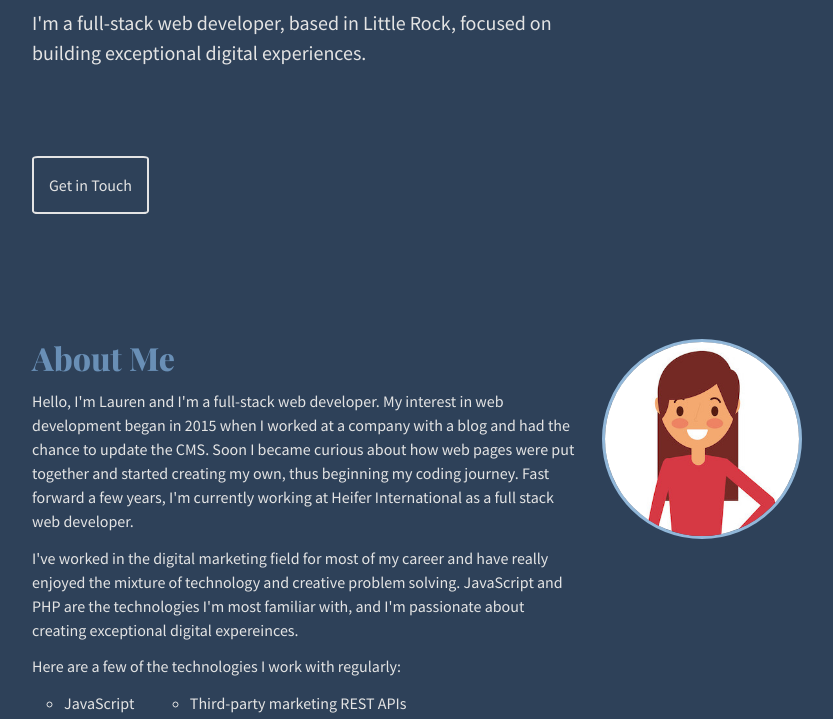
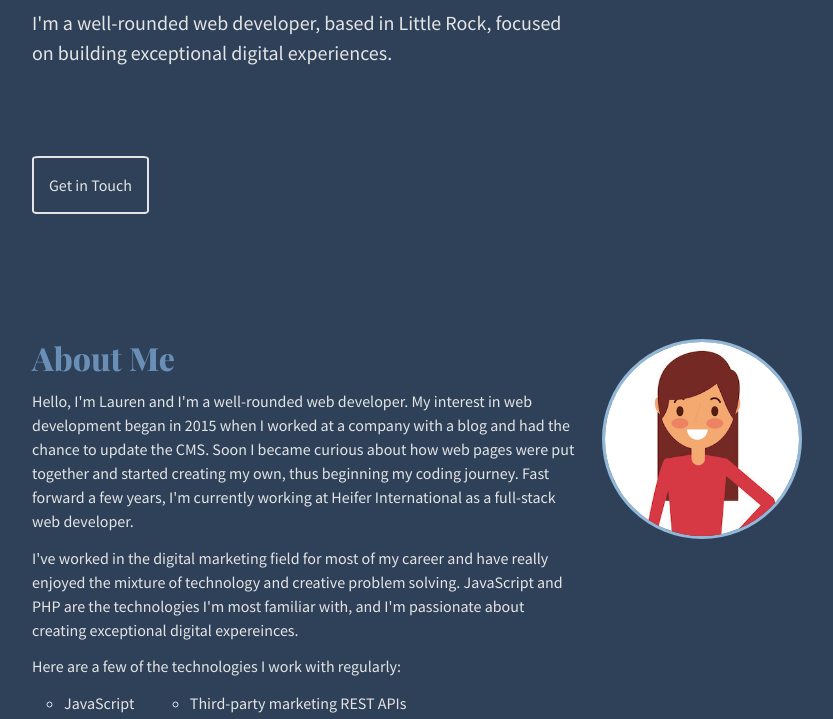
Before and after one commit to lauren-white/portfolio, a website: page index.html in a window 1280 px wide. Shown: the part 519-1238 px from the top of the page, without its empty margins (170-1003 px from the left). Drawn offline with nearby package versions, Linux system fonts and the light colour scheme; files that its build step writes are made by us from their sources.

Commit message:
Update index.html

```diff
--- a/index.html
+++ b/index.html
@@ -62,7 +62,7 @@
           <h2 class="home__h2">Lauren White</h2>
           <h3 class="home__h3">I Build Things for the Web.</h3>
           <p class="home__p">
-            I'm a full-stack web developer, based in Little Rock, focused on
+            I'm a well-rounded web developer, based in Little Rock, focused on
             building exceptional digital experiences.
           </p>
           <a href="mailto:laurenebucher@gmail.com" class="home__cta"
@@ -77,11 +77,11 @@
         <div class="col-md-6 offset-md-2 order-md-1 order-2">
           <h2 class="about__h2">About Me</h2>
           <p class="about__p">
-            Hello, I'm Lauren and I'm a full-stack web developer. My interest in
+            Hello, I'm Lauren and I'm a well-rounded web developer. My interest in
             web development began in 2015 when I worked at a company with a blog
             and had the chance to update the CMS. Soon I became curious about how web pages were put together and started creating my own, thus beginning my coding journey.
             Fast forward a few years, I'm currently working at Heifer
-            International as a full stack web developer.
+            International as a full-stack web developer.
           </p>
           <p class="about__p">
             I've worked in the digital marketing field for most of my career and
```
